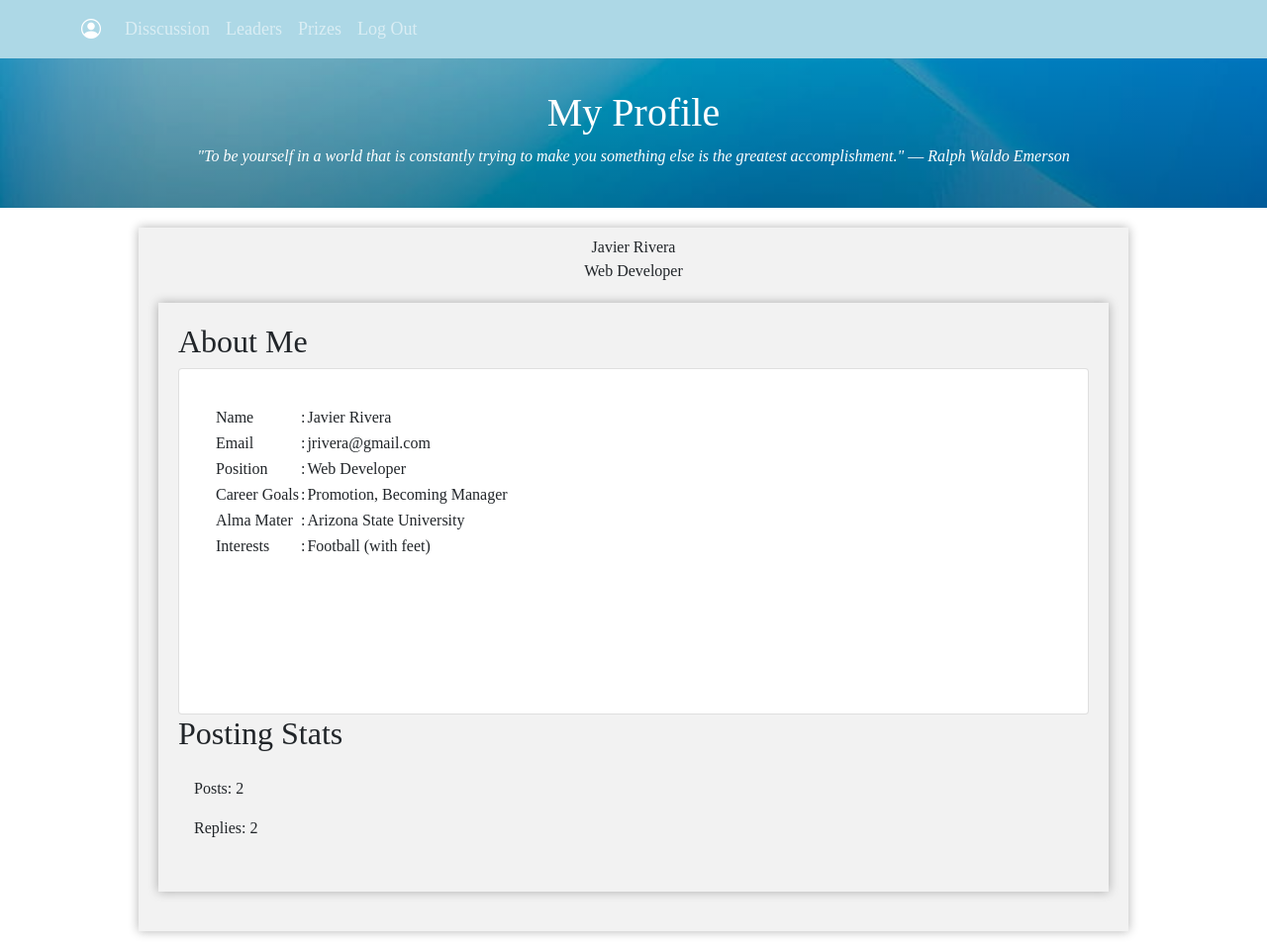
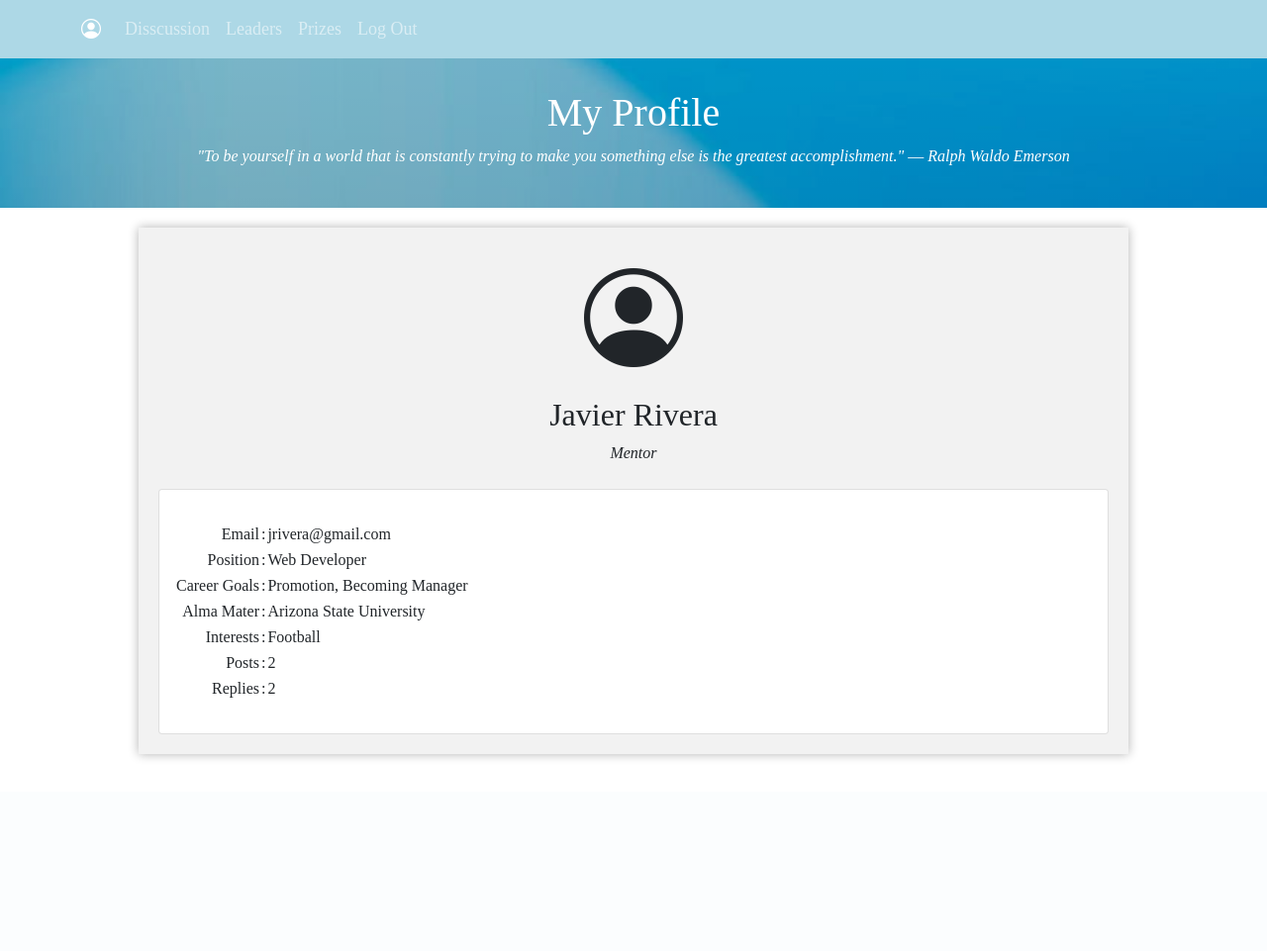
Before and after one commit to ririto90/CIS440-Capstone-Build-2, a PHP site: page /html/profile.html in a window 1280 px wide. Shown: the whole page at 99% size. After the commit the page ends 767 px from the top, so only its background shows below. Run offline with PHP 8.4, Linux system fonts and the light colour scheme.

Commit message:
profile change

```diff
--- a/html/prizes.html
+++ b/html/prizes.html
@@ -40,19 +40,19 @@
 			<div class="container">
 			<section id="prize-section">
 				<div class="row">
-				  <div class="card" style="width: 19rem;">
+				  <div class="card prize" style="width: 19rem;">
 					<img src="../images/1stPlace.png" class="card-img-top">
 					  <div class="card-body">
 						<p class="card-text">$500 Gift Card</p>
 					  </div>
 				  </div>
-				  <div class="card" style="width: 19rem;">
+				  <div class="card prize" style="width: 19rem;">
 					<img src="../images/2ndPlace.png" class="card-img-top">
 					  <div class="card-body">
 						<p class="card-text">$300 Gift Card</p>
 					  </div>
 				  </div>
-				  <div class="card" style="width: 19rem;">
+				  <div class="card prize" style="width: 19rem;">
 					<img src="../images/3rdPlace.png" class="card-img-top">
 					  <div class="card-body">
 						<p class="card-text">$100 Gift Card</p>
--- a/html/profile.html
+++ b/html/profile.html
@@ -36,73 +36,51 @@
 		<h7 class="page-subtitle">"To be yourself in a world that is constantly trying to make you something else is the greatest accomplishment." ― Ralph Waldo Emerson</h5>
 	</header>
 	<main>
-    <div>
-        <div class="profile">
-
-            <div class="name">
-                Javier Rivera
-            </div>
-            <div class="job">
-                Web Developer
-            </div>
-        </div>
-    </div>
-	<main>
-    <div class="main">
-        <h2>About Me</h2>
+        <center><i class="bi bi-person-circle" style="font-size: 100px;"></i></center>
+        <center><h2>Javier Rivera</h2></center>
+        <center><h7>Mentor</h7></center>
+        <br>
         <div class="card">
               <div class="card-body">
+                <p class="card-text">
                     <table>
-                    <tbody>
                         <tr>
-                            <td>Name</td>
-                            <td>:</td>
-                            <td>Javier Rivera</td>
-                        </tr>
-                        <tr>
-                            <td>Email</td>
+                            <td class="right">Email</td>
                             <td>:</td>
                             <td>jrivera@gmail.com</td>
                         </tr>
                         <tr>
-                            <td>Position</td>
+                            <td class="right">Position</td>
                             <td>:</td>
                             <td>Web Developer</td>
                         </tr>
                         <tr>
-                            <td>Career Goals</td>
+                            <td class="right">Career Goals</td>
                             <td>:</td>
                             <td>Promotion, Becoming Manager</td>
                         </tr>
                         <tr>
-                            <td>Alma Mater</td>
+                            <td class="right">Alma Mater</td>
                             <td>:</td>
                             <td>Arizona State University</td>
                         </tr>
                         <tr>
-                            <td>Interests</td>
+                            <td class="right">Interests</td>
                             <td>:</td>
-                            <td>Football (with feet)</td>
+                            <td>Football</td>
                         </tr>
-                    </tbody>
+                        <tr>
+                            <td class="right">Posts</td>
+                            <td>:</td>
+                            <td>2</td>
+                        </tr>
+                        <tr>
+                            <td class="right">Replies</td>
+                            <td>:</td>
+                            <td>2</td>
+                        </tr>
                     </table>
-            </div>
-        </div>
-
-        <h2>Posting Stats</h2>
-        <div class="stat">
-            <div class="card-body">
-                <div class="social-media">
-                    <span class="fa-stack fa-sm">
-                        <p>Posts: 2</p>
-                        <p>Replies: 2</p>
-                    </span>
-                    <span class="fa-stack fa-sm">
-                    </span>
-                    <span class="fa-stack fa-sm">
-                    </span>
-                </div>
-            </div>
+                </p>
               </div>
           </div>
 	</main>
--- a/style.css
+++ b/style.css
@@ -77,22 +77,16 @@ main {
 }
 
 /* Profile */
-
-.profile {
-    margin-bottom: 20px;
-    margin-top: -12px;
-    text-align: center;
+.profile  {
+    margin: auto auto;
 }
 
-.profileimg {
-    border-radius: 50%;
-    box-shadow: 0px 0px 4px 4px blue;
-    width: 150px;
-    height: 150px;
+.right {
+    text-align: right;
 }
 
 /* Prizes */
-.card {
+.card.prize {
     padding: 20px;
     height: 350px;
     margin: auto;
```
Lines whose indentation alone changed are shown as unchanged.
